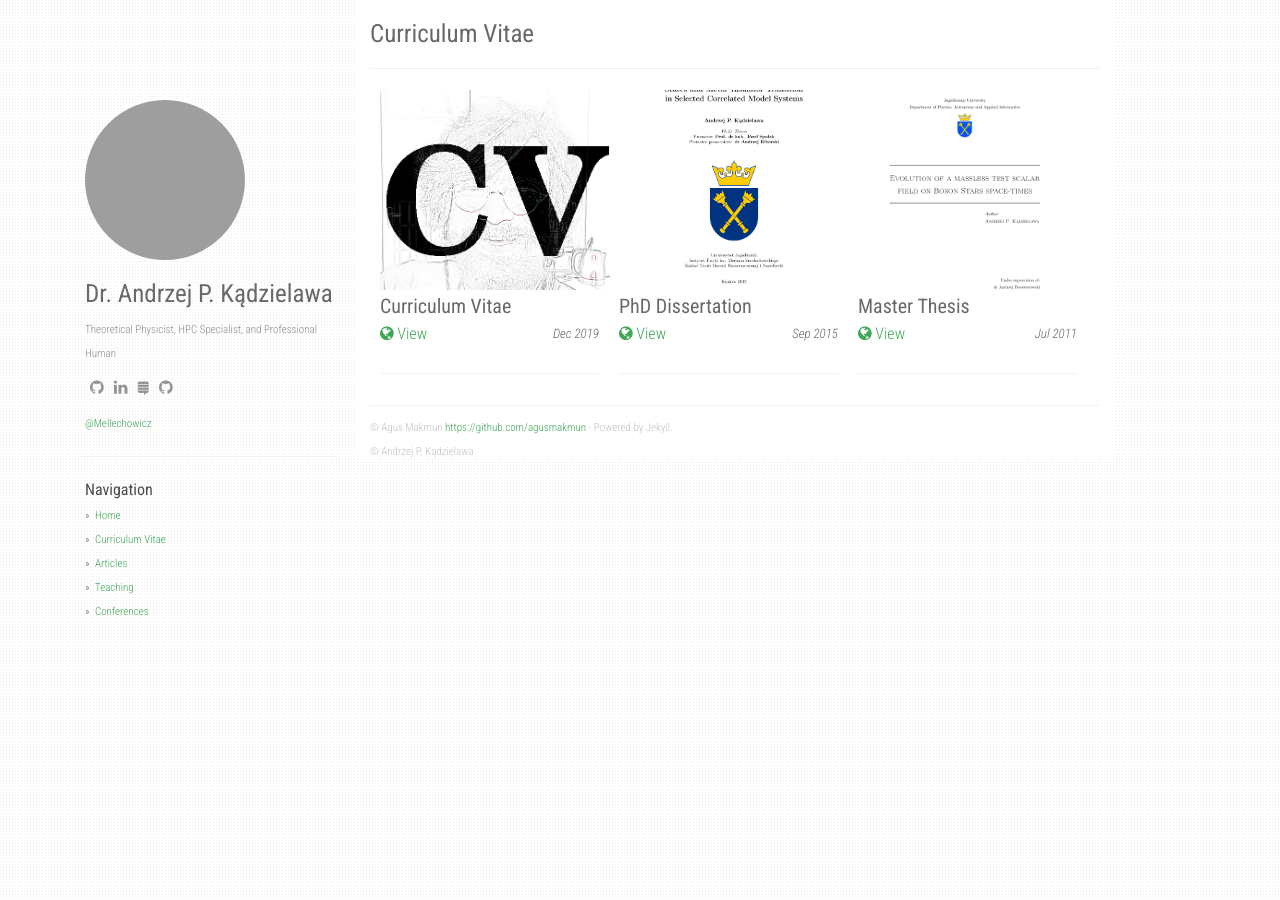
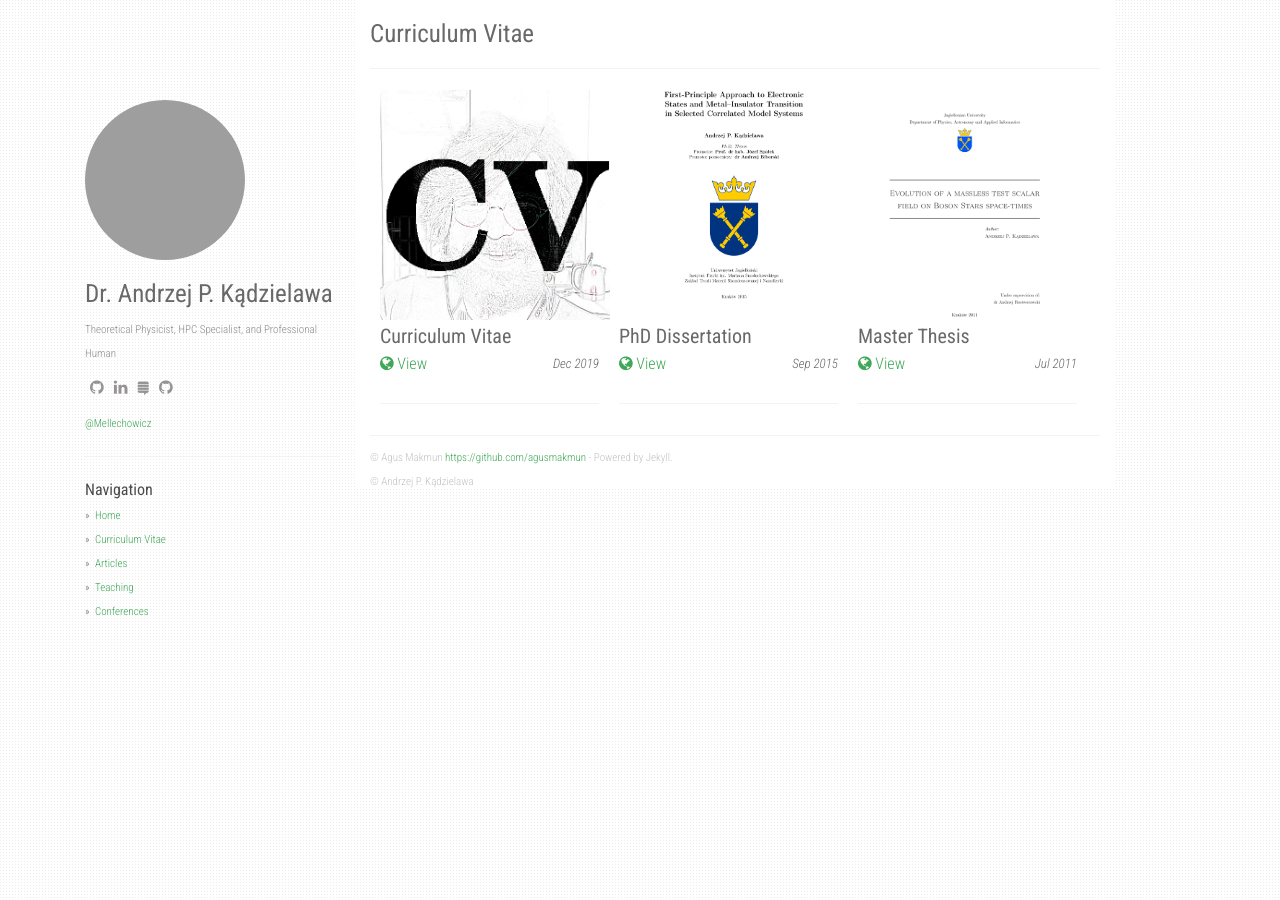
Before and after one commit to andrzejkadzielawa/andrzejkadzielawa.github.io, a Jekyll site: the page built from cv.md, in a window 1280 px wide. Built offline with Jekyll 4.4.1, drawn with Linux system fonts in a browser that asks for light colours; nearby versions of some CDN libraries; grey boxes are pictures that could not be loaded.

Commit message:
Thu 12 Dec 2019 05:53:48 PM CET

```diff
--- a/static/css/projects.css
+++ b/static/css/projects.css
@@ -47,7 +47,7 @@ span.tags:last-child {
 }
 .project-img {
   width: 230px;
-  height: 200px;
+  height: 230px;
   display: block;
   background-size: cover;
   background-repeat: no-repeat;
```
